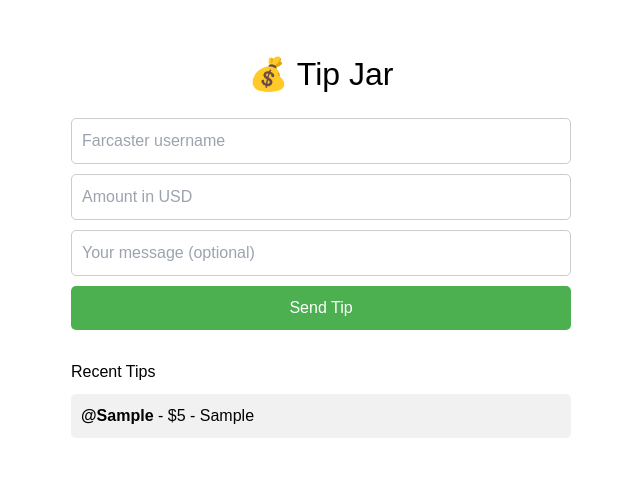
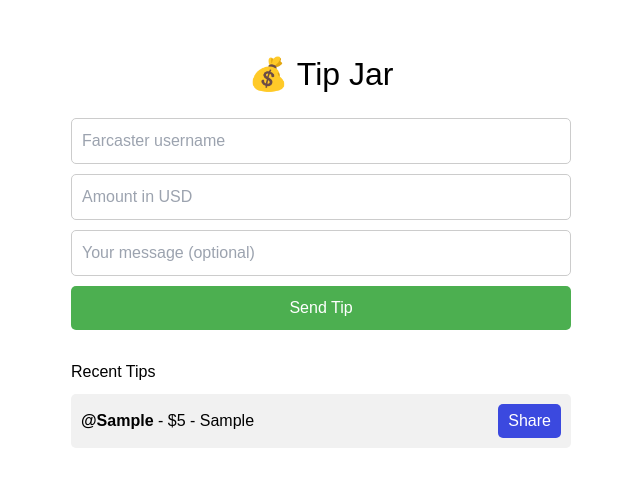
Before and after one commit to goalandpriority-ui/TipJar, a Next.js app: page / in a window 1280 px wide. Both pictures are taken after typing "Sample", "5", "Sample" into the empty fields and a click on the button "Send Tip". Shown: the top 486 px of the page, without its empty margins (319-959 px from the left). Built offline with nearby package versions, Linux system fonts and the light colour scheme.

Commit message:
Update index.js

```diff
--- a/pages/index.js
+++ b/pages/index.js
@@ -5,6 +5,12 @@
   const [tips, setTips] = useState([])
 
   const addTip = (tip) => setTips([tip, ...tips])
+
+  const shareTip = (tip) => {
+    const text = `@${tip.username} just tipped $${tip.amount} – "${tip.message}"`
+    const url = `https://warpcast.com/?text=${encodeURIComponent(text)}`
+    window.open(url, '_blank')
+  }
 
   return (
     <div style={{
@@ -26,9 +32,24 @@
                 margin: '10px 0',
                 background: '#f1f1f1',
                 padding: '10px',
-                borderRadius: '5px'
+                borderRadius: '5px',
+                display: 'flex',
+                justifyContent: 'space-between',
+                alignItems: 'center'
               }}>
-                <strong>@{t.username}</strong> - ${t.amount} - {t.message}
+                <span>
+                  <strong>@{t.username}</strong> - ${t.amount} - {t.message}
+                </span>
+                <button onClick={() => shareTip(t)} style={{
+                  cursor: 'pointer',
+                  background: '#3b49df',
+                  color: '#fff',
+                  border: 'none',
+                  borderRadius: '5px',
+                  padding: '5px 10px'
+                }}>
+                  Share
+                </button>
               </li>
             ))}
           </ul>
```
